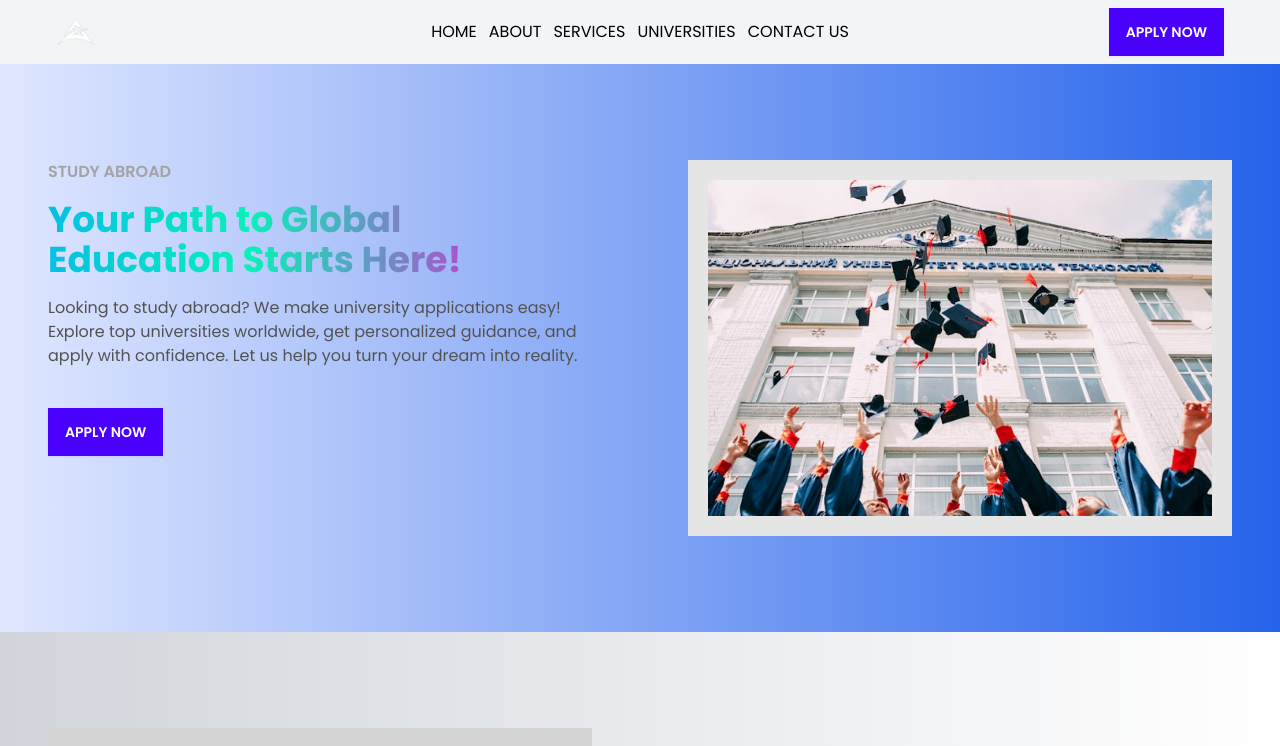
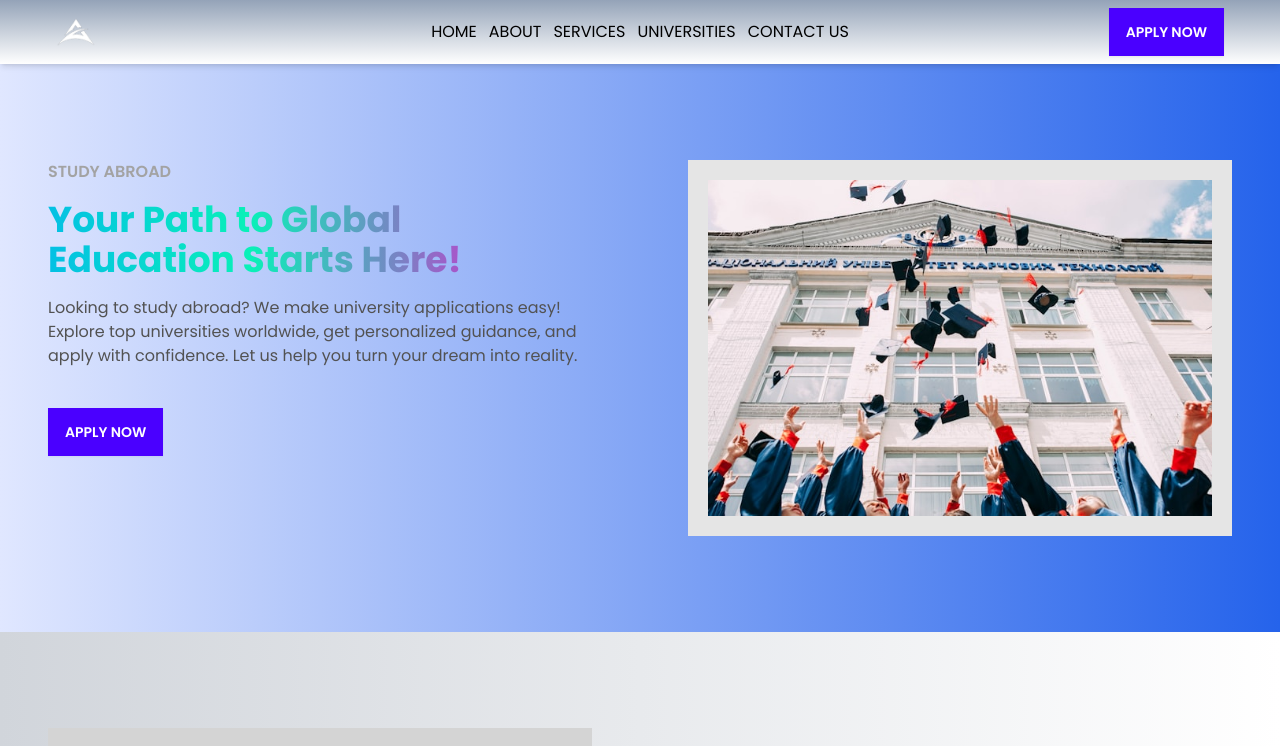
Before and after one commit to rocktohq/admitme-client, a React (Vite) app: page / in a window 1280 px wide. Shown: the top 746 px of the page. Built offline with nearby package versions, Linux system fonts and the light colour scheme; no server answers.

Commit message:
Header Updated

```diff
--- a/src/components/shared/Header/Header.jsx
+++ b/src/components/shared/Header/Header.jsx
@@ -18,10 +18,8 @@ const Header = () => {
 
   return (
     <div
-      className={`w-full  ${
-        color
-          ? "fixed top-0 bg-black shadow-md transition-all duration-300 bg-opacity-20 backdrop-blur-sm"
-          : "bg-gray-100"
+      className={`w-full fixed top-0 shadow-md transition-all duration-500 z-20 ${
+        color ? "bg-black backdrop-blur-sm bg-opacity-20" : "bg-gradient-to-b from-slate-400 to-white"
       }`}
     >
       <ContainerFluid>
--- a/src/layouts/Main.jsx
+++ b/src/layouts/Main.jsx
@@ -6,7 +6,9 @@ const Main = () => {
   return (
     <>
       <Header />
-      <Outlet />
+      <div className="mt-16 md:mt-16 lg:mt-16 bg-transparent">
+        <Outlet />
+      </div>
       <Footer />
     </>
   );
```
